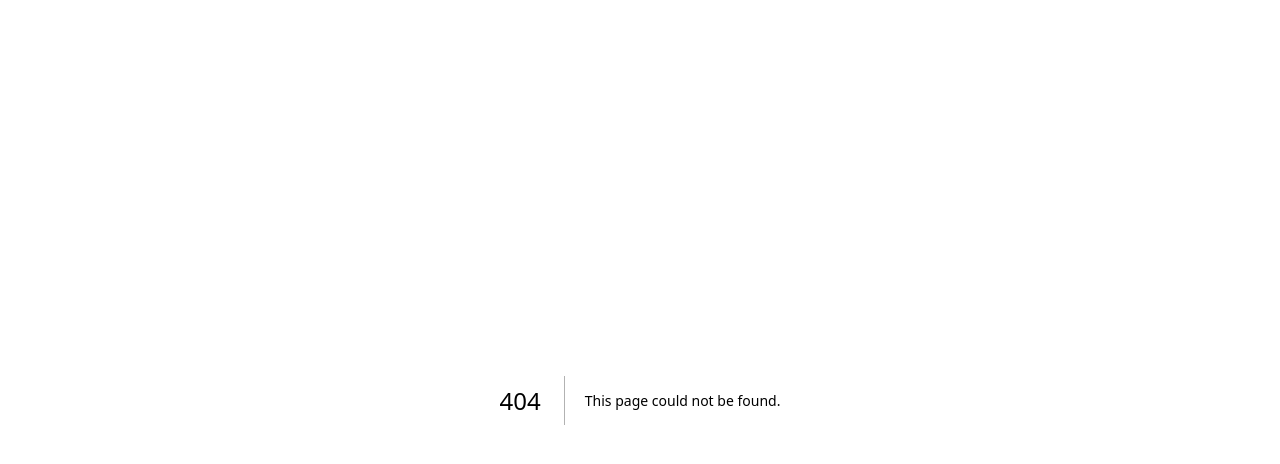
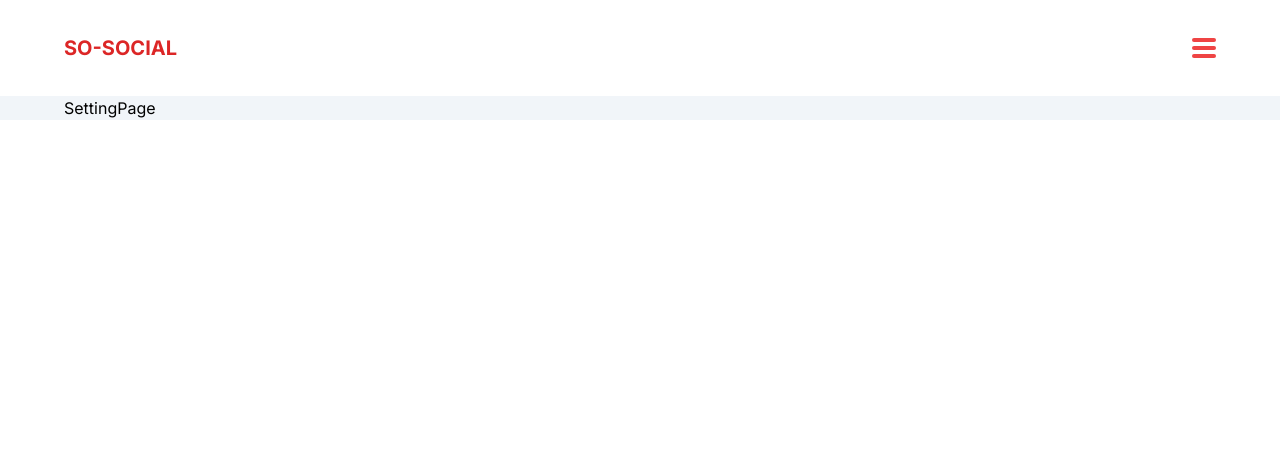
Before and after one commit to safak/next-social, a Next.js app: page /settings in a window 1280 px wide. Before the commit this address had no page. Shown: the top 464 px of the page. Built offline with nearby package versions, Linux system fonts and the light colour scheme.

Commit message:
start navbar

```diff
--- /dev/null
+++ b/src/app/components/MobileMenu.tsx
@@ -0,0 +1,30 @@
+"use client"
+
+import { useState } from "react";
+import Link from 'next/link';
+
+const MobileMenu = () => {
+    const [isOpen, setIsOpen] = useState(false);
+    return (
+        <div>
+            {/* flex property sets the flexible length on flexible items. */}
+            <div className="flex flex-col gap-1 cursor-pointer" onClick={() => setIsOpen(!isOpen)}>
+                {/* $ : if else */}
+                <div className={`w-6 h-1 bg-red-500 rounded-sm ${isOpen ? "rotate-45" : ""} origin-left ease-in-out duration-500`} />
+                <div className={`w-6 h-1 bg-red-500 rounded-sm ${isOpen ? "opacity-0" : ""} ease-in-out duration-500`} />
+                <div className={`w-6 h-1 bg-red-500 rounded-sm ${isOpen ? "-rotate-45" : ""} origin-left ease-in-out duration-500`} />
+            </div>
+            {isOpen && (
+                <div className='absolute left-0 top-24 w-full h-[calc(100vh-96px)] bg-white flex flex-col items-center justify-center gap-8 font-medium text-xl z-10'>
+                    <Link href='/'>Home</Link>
+                    <Link href='/'>Friends</Link>
+                    <Link href='/'>Groups</Link>
+                    <Link href='/'>Stories</Link>
+                    <Link href='/'>Login</Link>
+                </div>
+            )}
+        </div>
+    );
+};
+
+export default MobileMenu;
--- /dev/null
+++ b/src/app/components/Navbar.tsx
@@ -0,0 +1,24 @@
+
+import MobileMenu from "./MobileMenu"
+import Link from 'next/link';
+
+const Navbar = () => {
+    return (
+        <div className='h-24 flex items-center justify-between'>
+            {/* LEFT */}
+            <div className="">
+                <Link className='font-bold text-xl text-red-600' href="/">SO-SOCIAL</Link>
+            </div>
+
+            {/* CENTER */}
+            <div className="hidden"></div>
+
+            {/* RIGHT */}
+            <div className="">
+                <MobileMenu />
+            </div>
+        </div>
+    )
+}
+
+export default Navbar
--- a/src/app/layout.tsx
+++ b/src/app/layout.tsx
@@ -1,11 +1,12 @@
 import type { Metadata } from "next";
 import { Inter } from "next/font/google";
 import "./globals.css";
+import Navbar from "./components/Navbar";
 
 const inter = Inter({ subsets: ["latin"] });
 
 export const metadata: Metadata = {
-  title: "Lama Dev Social Media App",
+  title: "Social Media App",
   description: "Social media app built with Next.js",
 };
 
@@ -16,7 +17,14 @@ export default function RootLayout({
 }>) {
   return (
     <html lang="en">
-      <body className={inter.className}>{children}</body>
+      <body className={inter.className}>
+        <div className="w-full bg-white px-4 md:px-8 lg:px-16 xlg:px-32 2xl:px-64">
+          <Navbar />
+        </div>
+        <div className="bg-slate-100 px-4 md:px-8 lg:px-16 xlg:px-32 2xl:px-64">
+          {children}
+        </div>
+      </body>
     </html>
   );
 }
--- /dev/null
+++ b/src/app/profile/[id]/page.tsx
@@ -0,0 +1,7 @@
+const ProfilePage = () => {
+    return (
+        <div>ProfilePage</div>
+    )
+}
+
+export default ProfilePage
--- /dev/null
+++ b/src/app/settings/page.tsx
@@ -0,0 +1,7 @@
+const SettingPage = () => {
+    return (
+        <div>SettingPage</div>
+    )
+}
+
+export default SettingPage
```
Also changed, not shown: 1 other file (tests, documents, lock files or other folders).
